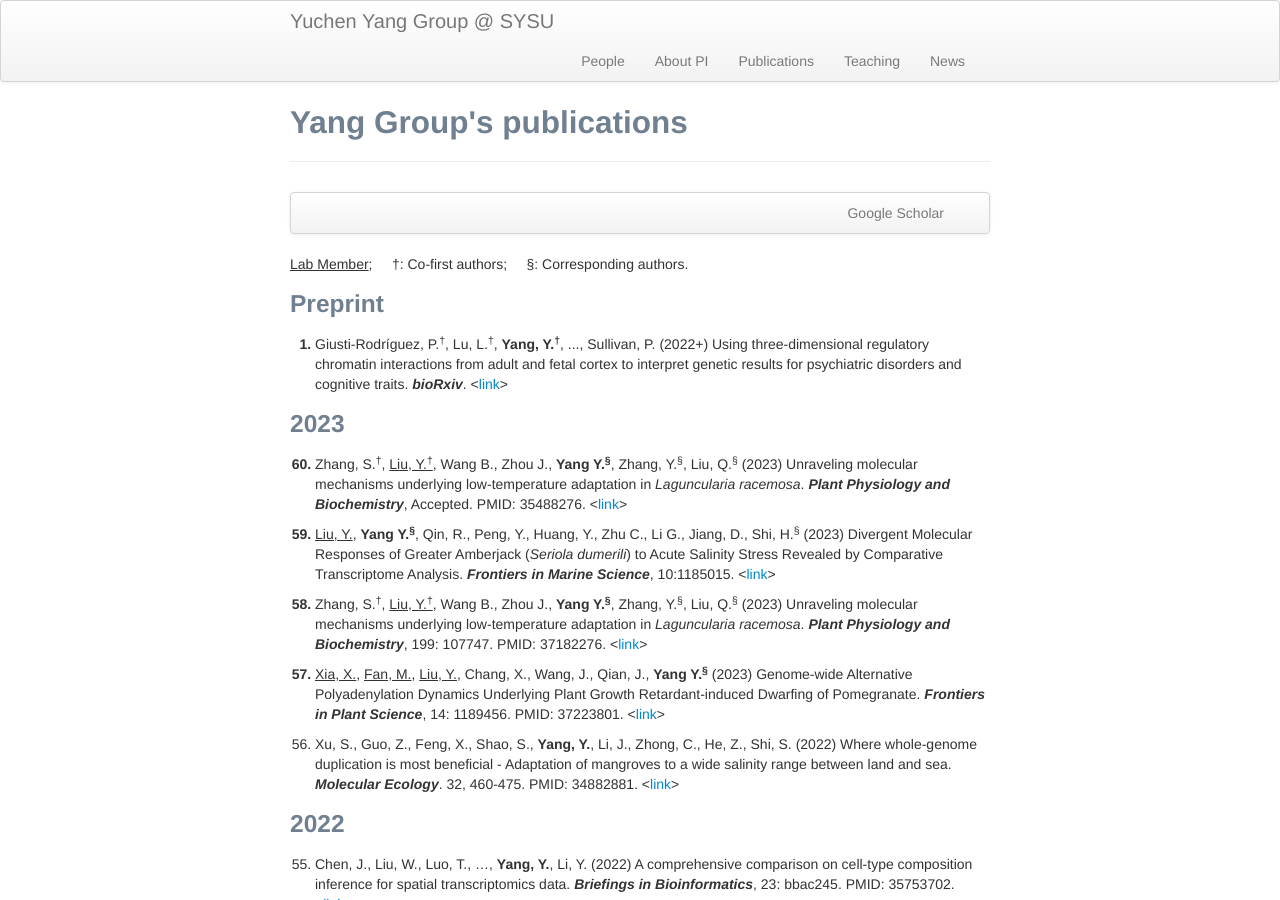
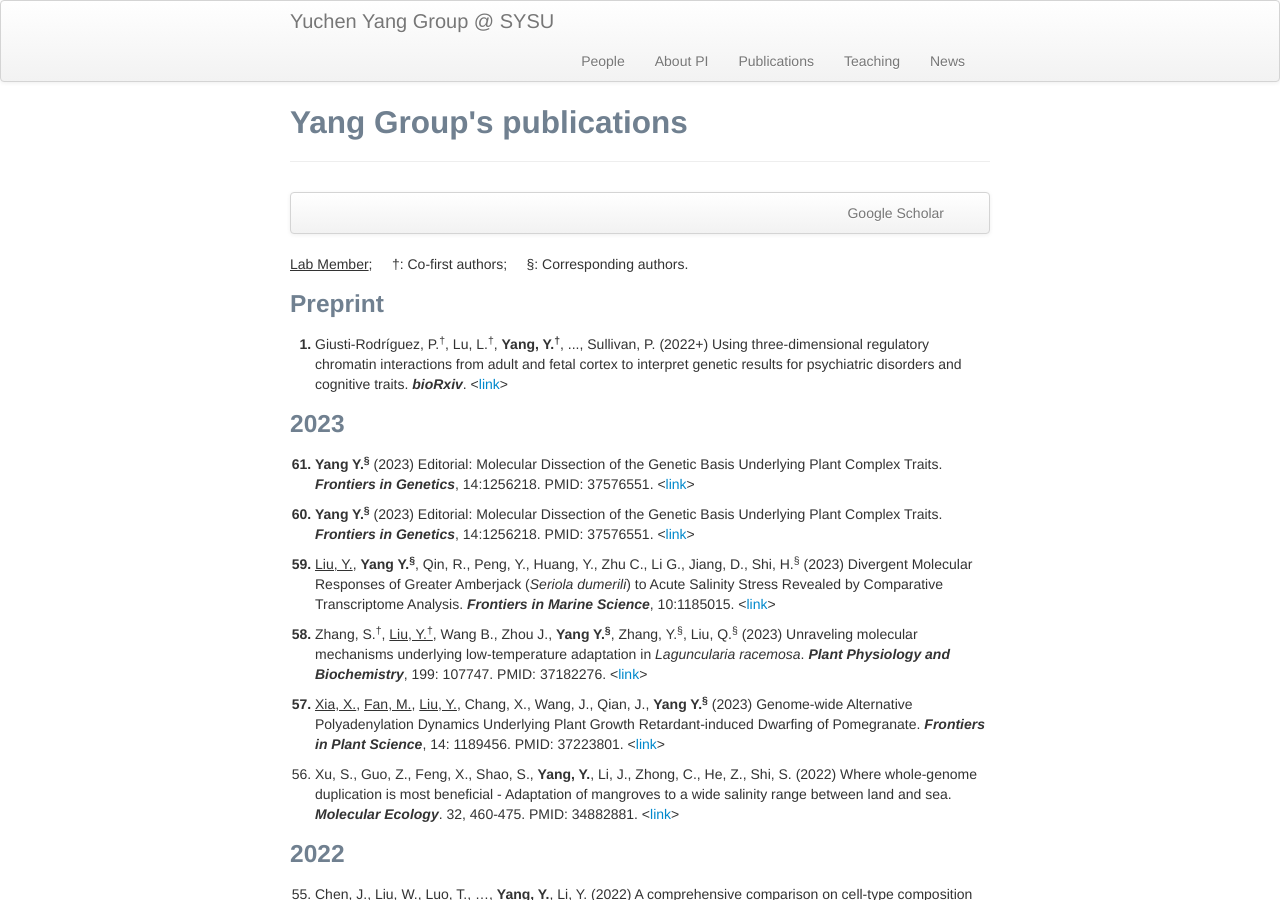
Before and after one commit to yuchenyanggroup/yuchenyanggroup.github.io, a Jekyll site: the page built from pages/pubs.md, in a window 1280 px wide and 900 px high. Built offline with Jekyll 4.4.1, drawn with Linux system fonts in a browser that asks for light colours.

Commit message:
Update pubs.md

```diff
--- a/pages/pubs.md
+++ b/pages/pubs.md
@@ -17,7 +17,9 @@ title: Yang Group's publications
 <ol start="1" style="font-weight: bold;"> <li><span style="font-weight: normal;">Giusti-Rodríguez, P.<sup>&dagger;</sup>, Lu, L.<sup>&dagger;</sup>, <b>Yang, Y.<sup>&dagger;</sup></b>, ..., Sullivan, P. (2022+) Using three-dimensional regulatory chromatin interactions from adult and fetal cortex to interpret genetic results for psychiatric disorders and cognitive traits. <i><b>bioRxiv</b></i>. <<a href="https://www.biorxiv.org/content/10.1101/406330v1.full">link</a>></span></li></ol>
 
 ### 2023
-<ol start="60" style="font-weight: bold;"> <li><span style="font-weight: normal;"> Zhang, S.<sup>&dagger;</sup>, <u>Liu, Y.<sup>&dagger;</sup></u>, Wang B., Zhou J., <b>Yang Y.<sup>&sect;</sup></b>, Zhang, Y.<sup>&sect;</sup>, Liu, Q.<sup>&sect;</sup> (2023) Unraveling molecular mechanisms underlying low-temperature adaptation in <i>Laguncularia racemosa</i>. <i><b>Plant Physiology and Biochemistry</b></i>, Accepted. PMID: 35488276. <<a href="https://www.frontiersin.org/articles/10.3389/fpls.2023.1189456/abstract">link</a>></span></li></ol>
+<ol start="61" style="font-weight: bold;"> <li><span style="font-weight: normal;"> <b>Yang Y.<sup>&sect;</sup></b> (2023) Editorial: Molecular Dissection of the Genetic Basis Underlying Plant Complex Traits. <i><b>Frontiers in Genetics</b></i>, 14:1256218. PMID: 37576551. <<a href="https://www.frontiersin.org/articles/10.3389/fgene.2023.1256218/full">link</a>></span></li></ol>
+
+<ol start="60" style="font-weight: bold;"> <li><span style="font-weight: normal;"> <b>Yang Y.<sup>&sect;</sup></b> (2023) Editorial: Molecular Dissection of the Genetic Basis Underlying Plant Complex Traits. <i><b>Frontiers in Genetics</b></i>, 14:1256218. PMID: 37576551. <<a href="https://www.frontiersin.org/articles/10.3389/fgene.2023.1256218/full">link</a>></span></li></ol>
 
 <ol start="59" style="font-weight: bold;"> <li><span style="font-weight: normal;"> <u>Liu, Y.</u>, <b>Yang Y.<sup>&sect;</sup></b>, Qin, R., Peng, Y., Huang, Y., Zhu C., Li G., Jiang, D., Shi, H.<sup>&sect;</sup> (2023) Divergent Molecular Responses of Greater Amberjack (<i>Seriola dumerili</i>) to Acute Salinity Stress Revealed by Comparative Transcriptome Analysis. <i><b>Frontiers in Marine Science</b></i>, 10:1185015. <<a href="https://www.frontiersin.org/articles/10.3389/fmars.2023.1185015/full">link</a>></span></li></ol>
 
```
